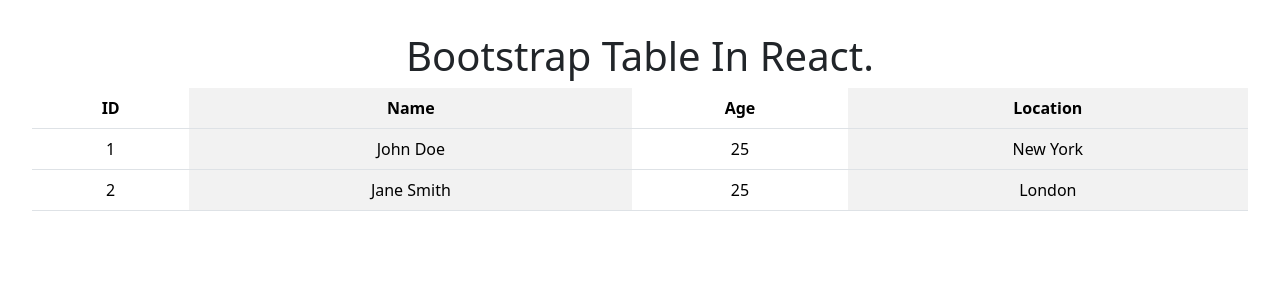
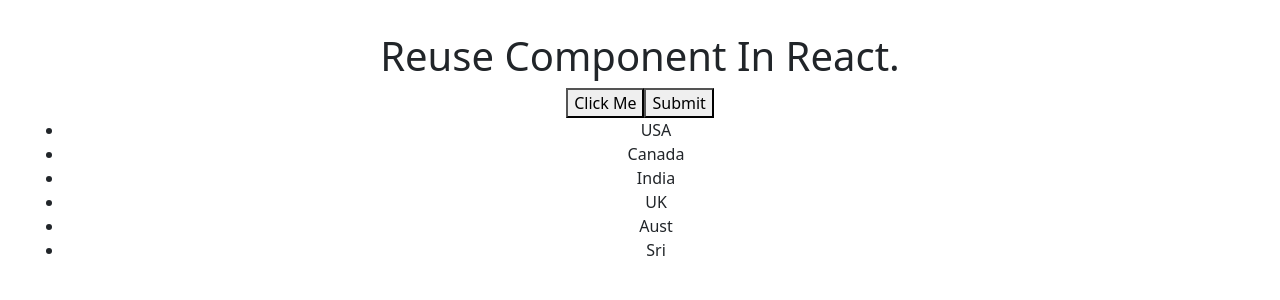
Before and after one commit to akashdomadiya/react-tuts, a React (Create React App) app: page / in a window 1280 px wide. Shown: the top 300 px of the page. Built offline with nearby package versions, Linux system fonts and the light colour scheme.

Commit message:
reusecom

```diff
--- a/src/App.js
+++ b/src/App.js
@@ -1,47 +1,28 @@
 import React from "react";
 import "./App.css";
-
-import Table from 'react-bootstrap/Table';
+import ReusableButton from "./ReusableButton";
+import ReusableList from "./ReusableList";
 
 function App() {
   // Example 1
-  const tableData = [
-    { id: 1, name: "John Doe", age: 25, location: "New York" },
-    { id: 2, name: "Jane Smith", age: 25, location: "London" },
-    { id: 3, name: "Amit Kumar", age: 20, location: "India" },
-    { id: 4, name: "John Wick", age: 28, location: "USA" },
-    // Add more data here if needed
-  ];
+  const handleButtonClick = () => {
+    console.log("Button Clicked!");
+  };
+
+  // Example 2
+  const countries = ["USA", "Canada", "India", "UK", "Aust", "Sri"];
 
   return (
     <>
       <div className="App">
-        <h1>Bootstrap Table In React.</h1>
+        <h1>Reuse Component In React.</h1>
 
-        <div>
-          <Table striped="columns" responsive>
-            <thead>
-              <tr>
-                <th>ID</th>
-                <th>Name</th>
-                <th>Age</th>
-                <th>Location</th>
-              </tr>
-            </thead>
-            <tbody>
-              {tableData.map((data) =>
-                data.age === 25 ? (
-                  <tr key={data.id}>
-                    <td>{data.id}</td>
-                    <td>{data.name}</td>
-                    <td>{data.age}</td>
-                    <td>{data.location}</td>
-                  </tr>
-                ) : null
-              )}
-            </tbody>
-          </Table>
-        </div>
+        {/* Example 1 */}
+        <ReusableButton text="Click Me" onClick={handleButtonClick} />
+        <ReusableButton text="Submit" onClick={handleButtonClick} />
+
+        {/* Example 2 */}
+        <ReusableList items={countries} />
       </div>
     </>
   );
--- /dev/null
+++ b/src/ReusableButton.js
@@ -0,0 +1,5 @@
+import React from "react";
+
+export default function ReusableButton({ text, onClick }) {
+  return <button onClick={onClick}>{text}</button>;
+}
--- /dev/null
+++ b/src/ReusableList.js
@@ -0,0 +1,11 @@
+import React from "react";
+
+export default function ReusableList({ items }) {
+  return (
+    <ul>
+      {items.map((item, index) => (
+        <li key={index}>{item}</li>
+      ))}
+    </ul>
+  );
+}
--- a/src/index.js
+++ b/src/index.js
@@ -3,8 +3,8 @@ import ReactDOM from "react-dom/client";
 import "./index.css";
 import App from "./App";
 import reportWebVitals from "./reportWebVitals";
-import 'bootstrap/dist/css/bootstrap.min.css';
 
+import "bootstrap/dist/css/bootstrap.min.css";
 
 const root = ReactDOM.createRoot(document.getElementById("root"));
 root.render(<App />);
```
